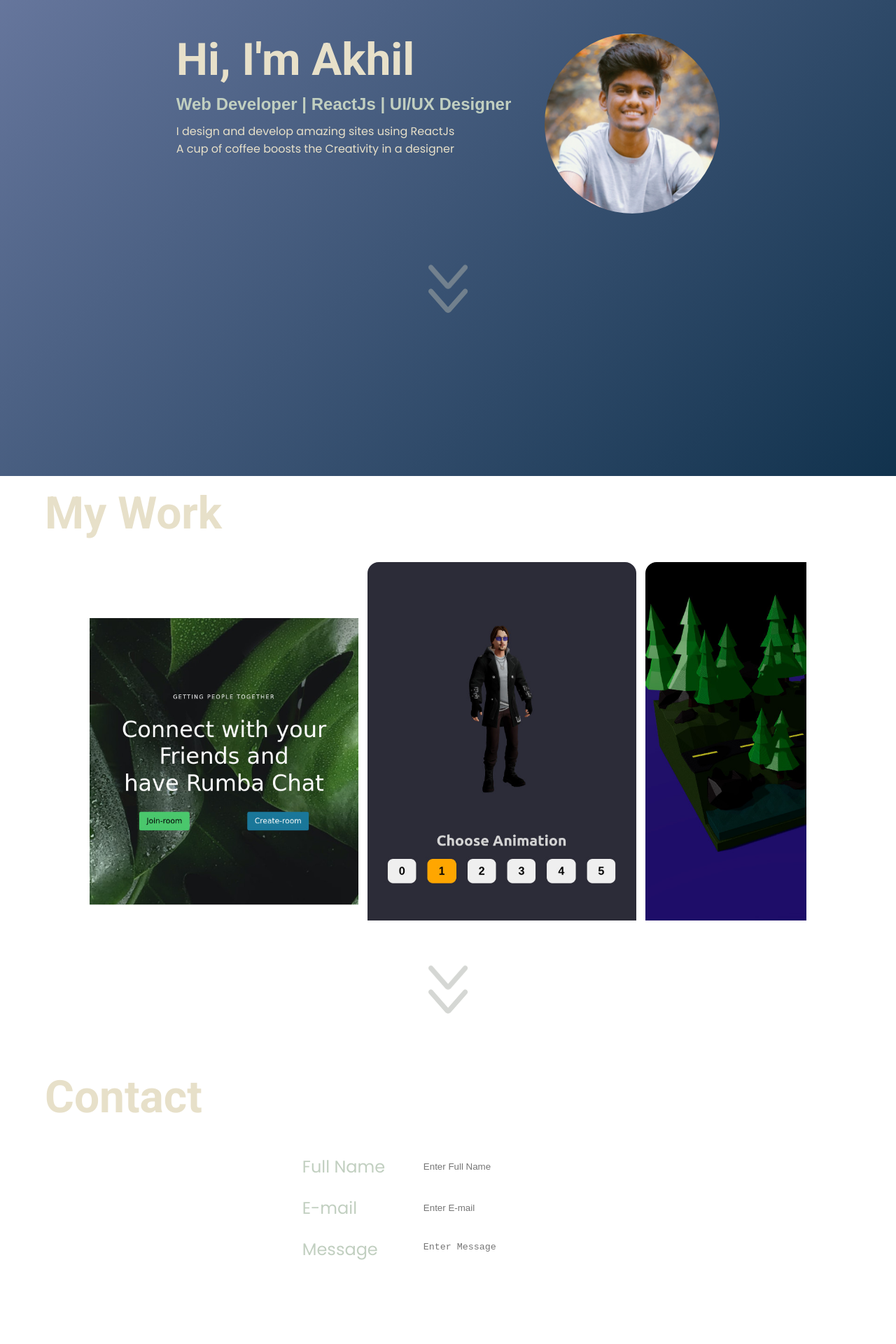
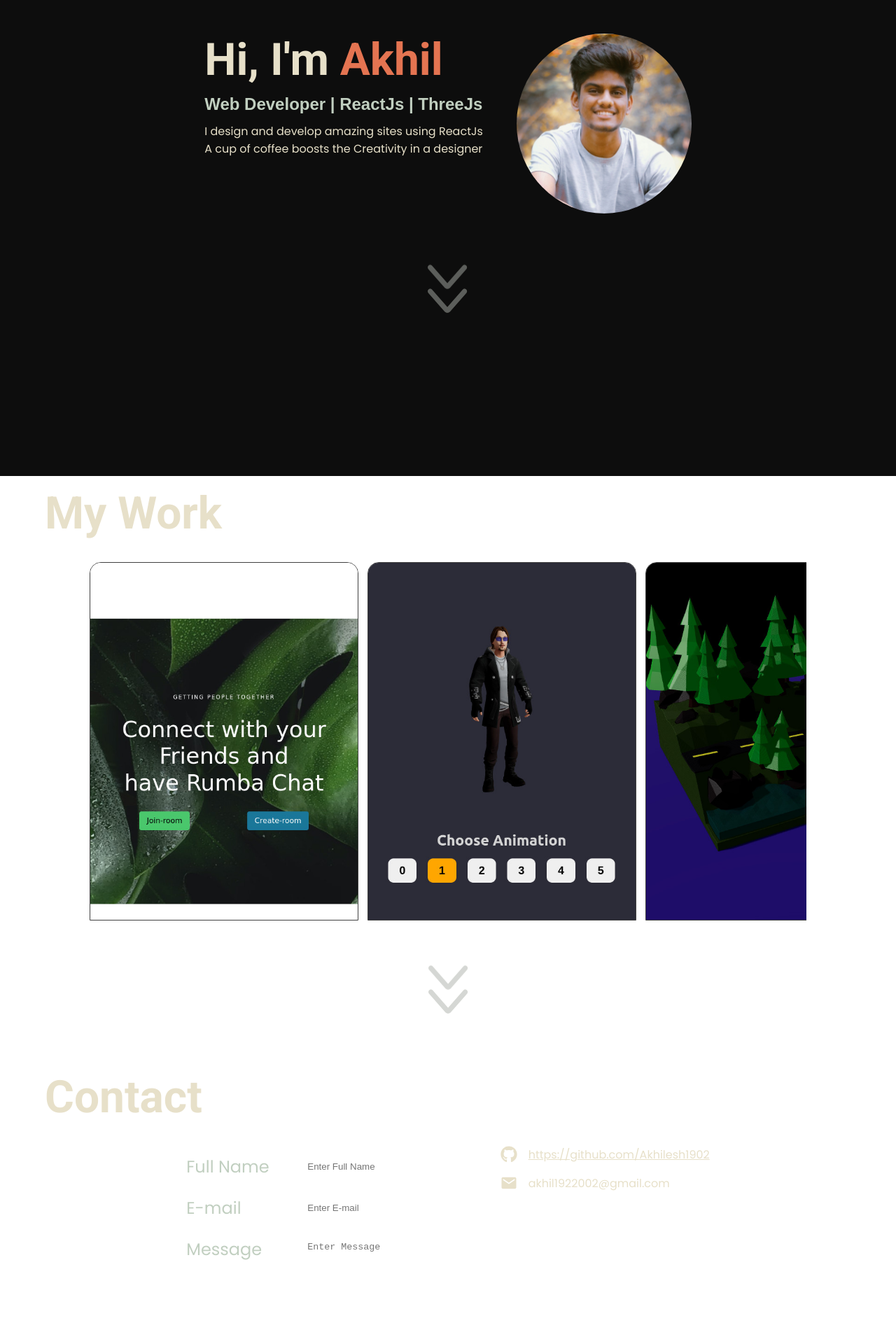
Before and after one commit to Akhilesh1902/final-portfolio, a React (Create React App) app: page / in a window 1280 px wide. Shown: the part 120-2040 px from the top of the page at 70% size. Built offline with nearby package versions, Linux system fonts and the light colour scheme; a web font is replaced by a local one.

Commit message:
added more info to contact block

```diff
--- a/package.json
+++ b/package.json
@@ -9,6 +9,8 @@
     "framer-motion": "^6.2.8",
     "react": "^17.0.2",
     "react-dom": "^17.0.2",
+    "react-icons": "^4.3.1",
+    "react-router-dom": "^6.3.0",
     "react-scripts": "5.0.0",
     "web-vitals": "^2.1.4"
   },
--- a/src/App.css
+++ b/src/App.css
@@ -46,5 +46,6 @@ h1 {
   left: 0;
   bottom: 0;
   right: 0;
-  background: linear-gradient(135deg, #6b7aa1, #11324d);
+  /* background: linear-gradient(135deg, #6b7aa1, #11324d); */
+  background-color: rgb(13, 13, 13);
 }
--- a/src/components/contact/Contact.js
+++ b/src/components/contact/Contact.js
@@ -1,5 +1,8 @@
 import React from "react";
 import "./contact.css";
+import { FaGithub } from "react-icons/fa";
+import { IoMdMail } from "react-icons/io";
+import { Link } from "react-router-dom";
 
 function Contact() {
   return (
@@ -42,6 +45,18 @@ function Contact() {
             Contact
           </button>
         </form>
+        <div className="otherDetails">
+          <div className="detailsBlock">
+            <FaGithub />
+            <a href="https://github.com/Akhilesh1902">
+              https://github.com/Akhilesh1902
+            </a>
+          </div>
+          <div className="detailsBlock">
+            <IoMdMail />
+            <p>akhil1922002@gmail.com</p>
+          </div>
+        </div>
       </div>
     </div>
   );
--- a/src/components/contact/contact.css
+++ b/src/components/contact/contact.css
@@ -1,6 +1,8 @@
 .contact__container {
   align-self: center;
   margin: 2em 0;
+  display: flex;
+  gap: 2em;
 }
 .contact__form {
   display: flex;
@@ -16,9 +18,6 @@
   gap: 2em;
   margin: 0.5em 0;
   font-size: 1.5rem;
-}
-.form__block input {
-  /* height: 1rem; */
 }
 .form__block textarea {
   resize: none;
@@ -46,6 +45,27 @@
   margin-top: 1em;
   align-self: center;
 }
+.contact-btn:hover {
+  cursor: pointer;
+}
+.otherDetails {
+  display: flex;
+  flex-direction: column;
+  gap: 1em;
+  margin-bottom: 2em;
+}
+.otherDetails svg {
+  width: 24px;
+  height: 24px;
+}
+.otherDetails a {
+  /* text-decoration: none; */
+  color: var(--primary-clr);
+}
+.detailsBlock {
+  display: flex;
+  gap: 1em;
+}
 
 @media screen and (max-width: 680px) {
   .form__block {
@@ -55,8 +75,9 @@
   .contact__container {
     margin: 0;
     width: 100%;
-    /* display: flex;
-    justify-content: center; */
+    flex-direction: column;
+    /* display: flex; */
+    /* justify-content: center; */
   }
   .contact__form {
     width: 100%;
--- a/src/components/hero/Hero.js
+++ b/src/components/hero/Hero.js
@@ -8,9 +8,11 @@ function Hero() {
     <div className="hero__container">
       <div className="hero__content-wrapper">
         <div className="hero__content">
-          <h1 className="hero__heading">Hi, I'm Akhil</h1>
+          <h1 className="hero__heading">
+            Hi, I'm <span>Akhil</span>
+          </h1>
           <h3 className="hero__subheading">
-            Web Developer | ReactJs | UI/UX Designer
+            Web Developer | ReactJs | ThreeJs
           </h3>
           <p>
             I design and develop amazing sites using ReactJs
--- a/src/components/hero/hero.css
+++ b/src/components/hero/hero.css
@@ -39,6 +39,9 @@
   justify-content: center;
   justify-self: flex-end;
   height: 20vh;
+}
+h1 > span {
+  color: var(--accent-clr);
 }
 .svg__container > svg:first-child {
   position: absolute;
--- a/src/components/work/work.css
+++ b/src/components/work/work.css
@@ -33,6 +33,7 @@
   height: 100%;
   object-fit: cover;
   border-radius: 1em 1em 0 0;
+  border: 1px solid rgb(64, 64, 64);
   pointer-events: none;
 }
 .card__details {
@@ -42,7 +43,7 @@
   opacity: 0.9;
   position: absolute;
   width: 100%;
-  bottom: 0;
+  bottom: 0.5%;
   padding: 2em 1em;
   clip-path: polygon(0 100%, 100% 100%, 100% 100%, 0 100%);
   transition: clip-path 0.5s ease;
@@ -63,6 +64,10 @@
   border-radius: 0.5em;
   margin-top: 1em;
   align-self: flex-end;
+}
+
+.card__btn:hover {
+  cursor: pointer;
 }
 
 @media screen and (max-width: 680px) {
```
Also changed, not shown: 1 other file (tests, documents, lock files or other folders).
